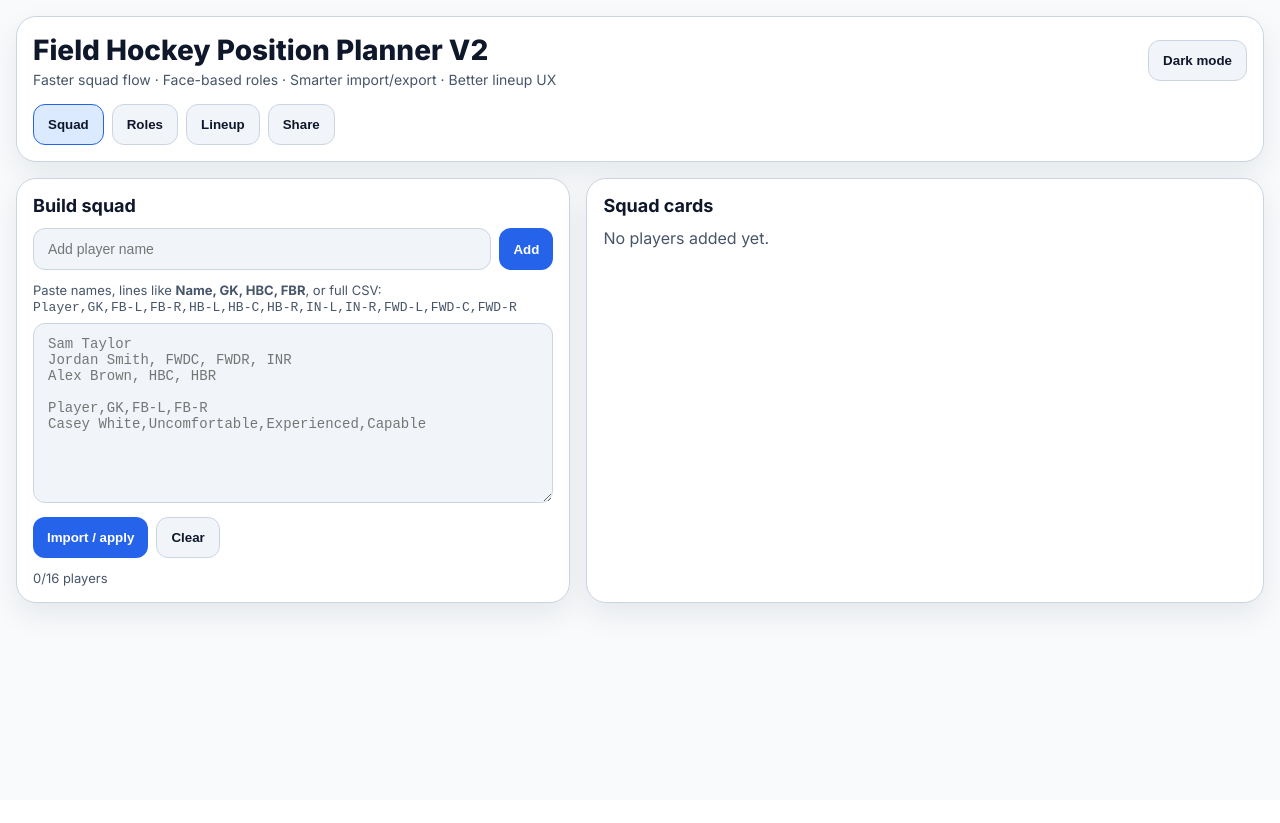
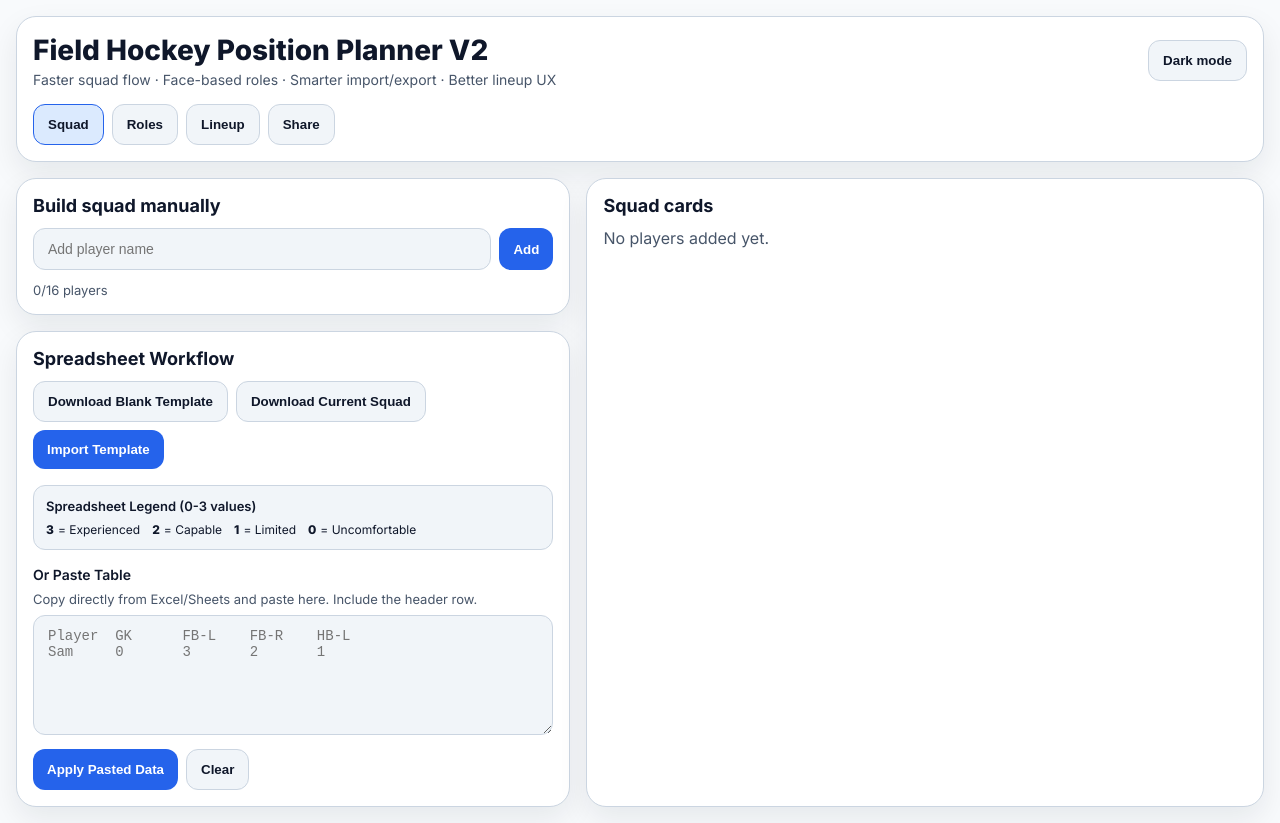
Before and after one commit to Barbiliscious/HockeyPlanner, a React (Vite) app: page / in a window 1280 px wide. Before the commit the page ends 800 px from the top, so only its background shows below. Built offline with nearby package versions, Linux system fonts and the light colour scheme.

Commit message:
Implement spreadsheet workflow for importing and exporting squad templates

```diff
--- a/package.json
+++ b/package.json
@@ -12,7 +12,8 @@
   "dependencies": {
     "lucide-react": "^1.11.0",
     "react": "^19.2.5",
-    "react-dom": "^19.2.5"
+    "react-dom": "^19.2.5",
+    "xlsx": "^0.18.5"
   },
   "devDependencies": {
     "@eslint/js": "^10.0.1",
--- a/src/App.jsx
+++ b/src/App.jsx
@@ -1,8 +1,9 @@
-import React, { useMemo, useState } from "react";
+import React, { useMemo, useState, useRef } from "react";
 import { SLOT_META, FORMATIONS, FORMATION_NAMES, defaultLayouts, defaultPitch } from "./data/positionModel";
 import { PREF_LEVELS, scoreWeight, prefMeta } from "./data/preferenceModel";
-import { pk, parseImportText, encodeState, decodeState, exportPreferencesCsv, exportMatchdaySummary } from "./utils/importExport";
+import { pk, parseSpreadsheetData, exportToExcel, encodeState, decodeState, exportMatchdaySummary } from "./utils/importExport";
 import { getLineupSummary } from "./utils/lineupUtils";
+import * as XLSX from 'xlsx';
 
 const MAX_PLAYERS = 16;
 
@@ -55,6 +56,8 @@ export default function FieldHockeyPositionPlannerV2() {
   const [dragStart, setDragStart] = useState(null);
   const [markerSize, setMarkerSize] = useState(3.2);
 
+  const fileInputRef = useRef(null);
+
   const t = THEMES[themeMode];
   const fSlots = FORMATIONS[formation];
   const pitchPos = pitchLayouts[formation];
@@ -99,9 +102,12 @@ export default function FieldHockeyPositionPlannerV2() {
     setMessage(`${name} added.`);
   };
 
-  const applyImport = () => {
-    const { playersToAdd, prefUpdates } = parseImportText(bulkImport, players);
-    if (!playersToAdd.length && !prefUpdates.length) return;
+  const applySpreadsheetData = (aoa) => {
+    const { playersToAdd, prefUpdates, stats } = parseSpreadsheetData(aoa, players);
+
+    if (!playersToAdd.length && !prefUpdates.length) {
+      return setMessage("No valid data found to import.");
+    }
 
     const existingByName = new Map(players.map((p) => [p.name.toLowerCase().replace(/[^a-z0-9]+/g, ""), p.id]));
     let created = [];
@@ -128,9 +134,42 @@ export default function FieldHockeyPositionPlannerV2() {
     setPlayers(mergedPlayers);
     setNextId(next);
     setPreferences(nextPrefs);
+    setActivePlayerId((prev) => prev ?? mergedPlayers[0]?.id ?? null);
+
+    let msg = `Import complete: ${stats.created} created, ${stats.matched} matched, ${stats.updated} preferences updated. Skipped ${stats.skipped} invalid/empty rows.`;
+    if (stats.errors.length) {
+      msg += ` Errors: ${stats.errors.join(" ")}`;
+    }
+    setMessage(msg);
+  };
+
+  const handleFileUpload = (e) => {
+    const file = e.target.files[0];
+    if (!file) return;
+    const reader = new FileReader();
+    reader.onload = (evt) => {
+      try {
+        const bstr = evt.target.result;
+        const wb = XLSX.read(bstr, { type: 'binary' });
+        const wsname = wb.SheetNames[0];
+        const ws = wb.Sheets[wsname];
+        const aoa = XLSX.utils.sheet_to_json(ws, { header: 1 });
+        applySpreadsheetData(aoa);
+      } catch (err) {
+        setMessage("Error reading Excel file. Ensure it is a valid .xlsx file.");
+      }
+    };
+    reader.readAsBinaryString(file);
+    e.target.value = null; // reset
+  };
+
+  const handlePaste = () => {
+    if (!bulkImport.trim()) return;
+    const rows = bulkImport.trim().split(/\r?\n/);
+    // Tab delimited support
+    const aoa = rows.map(r => r.split('\t'));
+    applySpreadsheetData(aoa);
     setBulkImport("");
-    setActivePlayerId((prev) => prev ?? mergedPlayers[0]?.id ?? null);
-    setMessage(`Imported ${created.length} player${created.length === 1 ? "" : "s"} and updated ${prefUpdates.length} role preference${prefUpdates.length === 1 ? "" : "s"}.`);
   };
 
   const removePlayer = (id) => {
@@ -466,10 +505,10 @@ export default function FieldHockeyPositionPlannerV2() {
 
         {tab === "Squad" && (
           <div style={{ display: "grid", gridTemplateColumns: "minmax(340px, 0.9fr) minmax(0, 1.1fr)", gap: 16 }}>
+            <div style={{ display: "flex", flexDirection: "column", gap: 16 }}>
               <div style={card}>
-              <div style={{ fontSize: 18, fontWeight: 700, marginBottom: 12 }}>Build squad</div>
-
-              <div style={{ display: "flex", gap: 8, marginBottom: 12 }}>
+                <div style={{ fontSize: 18, fontWeight: 700, marginBottom: 12 }}>Build squad manually</div>
+                <div style={{ display: "flex", gap: 8 }}>
                   <input
                     style={input}
                     value={newPlayer}
@@ -479,27 +518,46 @@ export default function FieldHockeyPositionPlannerV2() {
                   />
                   <button style={primaryBtn} onClick={addPlayer}>Add</button>
                 </div>
-
-              <div style={{ color: t.muted, fontSize: 13, marginBottom: 8 }}>
-                Paste names, lines like <b>Name, GK, HBC, FBR</b>, or full CSV:
-                <br />
-                <span style={{ fontFamily: "monospace" }}>Player,GK,FB-L,FB-R,HB-L,HB-C,HB-R,IN-L,IN-R,FWD-L,FWD-C,FWD-R</span>
+                <div style={{ marginTop: 12, color: t.muted, fontSize: 13 }}>
+                  {players.length}/{MAX_PLAYERS} players
+                </div>
               </div>
 
+              <div style={card}>
+                <div style={{ fontSize: 18, fontWeight: 700, marginBottom: 12 }}>Spreadsheet Workflow</div>
+
+                <div style={{ display: "flex", gap: 8, flexWrap: "wrap", marginBottom: 16 }}>
+                  <button style={secondaryBtn} onClick={() => exportToExcel(players, "blank")}>Download Blank Template</button>
+                  <button style={secondaryBtn} onClick={() => exportToExcel(players, "current")}>Download Current Squad</button>
+                  <button style={primaryBtn} onClick={() => fileInputRef.current.click()}>Import Template</button>
+                  <input type="file" accept=".xlsx,.csv" style={{ display: "none" }} ref={fileInputRef} onChange={handleFileUpload} />
+                </div>
+
+                <div style={{ marginBottom: 16, background: t.panelAlt, padding: 12, borderRadius: 12, border: `1px solid ${t.border}` }}>
+                  <div style={{ fontWeight: 600, fontSize: 13, marginBottom: 8 }}>Spreadsheet Legend (0-3 values)</div>
+                  <div style={{ display: "flex", gap: 12, flexWrap: "wrap" }}>
+                    {PREF_LEVELS.map(l => (
+                      <div key={l.value} style={{ fontSize: 12, display: "flex", alignItems: "center", gap: 4 }}>
+                        <span style={{ fontWeight: 800 }}>{l.value}</span> = {l.short}
+                      </div>
+                    ))}
+                  </div>
+                </div>
+
+                <div style={{ fontSize: 14, fontWeight: 600, marginBottom: 8 }}>Or Paste Table</div>
+                <div style={{ color: t.muted, fontSize: 13, marginBottom: 8 }}>
+                  Copy directly from Excel/Sheets and paste here. Include the header row.
+                </div>
                 <textarea
-                style={{ ...input, minHeight: 180, resize: "vertical" }}
+                  style={{ ...input, minHeight: 120, resize: "vertical" }}
                   value={bulkImport}
                   onChange={(e) => setBulkImport(e.target.value)}
-                placeholder={`Sam Taylor\nJordan Smith, FWDC, FWDR, INR\nAlex Brown, HBC, HBR\n\nPlayer,GK,FB-L,FB-R\nCasey White,Uncomfortable,Experienced,Capable`}
+                  placeholder={`Player\tGK\tFB-L\tFB-R\tHB-L\nSam\t0\t3\t2\t1`}
                 />
-
                 <div style={{ display: "flex", gap: 8, flexWrap: "wrap", marginTop: 10 }}>
-                <button style={primaryBtn} onClick={applyImport}>Import / apply</button>
+                  <button style={primaryBtn} onClick={handlePaste}>Apply Pasted Data</button>
                   <button style={secondaryBtn} onClick={() => setBulkImport("")}>Clear</button>
                 </div>
-
-              <div style={{ marginTop: 12, color: t.muted, fontSize: 13 }}>
-                {players.length}/{MAX_PLAYERS} players
               </div>
             </div>
 
@@ -836,7 +894,6 @@ export default function FieldHockeyPositionPlannerV2() {
             <div style={card}>
               <div style={{ fontSize: 18, fontWeight: 700, marginBottom: 8 }}>Export tools</div>
               <div style={{ display: "flex", flexDirection: "column", gap: 10 }}>
-                <textarea readOnly value={exportPreferencesCsv(players, prefScore)} style={{ ...input, minHeight: 180, fontFamily: "monospace", fontSize: 12 }} />
                 <textarea readOnly value={exportMatchdaySummary(fSlots, lineup, byId)} style={{ ...input, minHeight: 180, fontFamily: "monospace", fontSize: 12 }} />
                 <button style={primaryBtn} onClick={createShare}>Generate share code</button>
                 {!!shareCode && <textarea readOnly value={shareCode} style={{ ...input, minHeight: 140, fontFamily: "monospace", fontSize: 11 }} onClick={(e) => e.target.select()} />}
--- a/src/utils/importExport.js
+++ b/src/utils/importExport.js
@@ -1,4 +1,5 @@
 import { SLOT_META } from '../data/positionModel';
+import * as XLSX from 'xlsx';
 
 export function clampName(n) {
   return n.trim().replace(/\s+/g, " ");
@@ -16,13 +17,21 @@ export function pk(playerId, slotCode) {
   return `${playerId}__${slotCode}`;
 }
 
-export function parseImportText(text, players) {
-  const raw = text.trim();
-  if (!raw) return { playersToAdd: [], prefUpdates: [] };
+const parseLevel = (val) => {
+  const prefText = nl(val);
+  if (prefText === "experienced" || prefText === "3") return 3;
+  if (prefText === "capable" || prefText === "2") return 2;
+  if (prefText === "limited" || prefText === "1") return 1;
+  if (prefText === "uncomfortable" || prefText === "0") return 0;
+  return null;
+}
 
-  const lines = raw.split(/\r?\n/).map((l) => l.trim()).filter(Boolean);
+export function parseSpreadsheetData(aoa, players) {
+  if (!aoa || aoa.length === 0) return { playersToAdd: [], prefUpdates: [], stats: { matched: 0, created: 0, updated: 0, skipped: 0, errors: [] } };
+
   const playersToAdd = [];
   const prefUpdates = [];
+  const stats = { matched: 0, created: 0, updated: 0, skipped: 0, errors: [] };
 
   const slotMap = {};
   SLOT_META.forEach((s) => {
@@ -34,97 +43,99 @@ export function parseImportText(text, players) {
   const addPlayerIfMissing = (name) => {
     const clean = clampName(name);
     if (!clean) return null;
-    if (!playersToAdd.some((p) => nl(p.name) === nl(clean)) && !players.some(p => nl(p.name) === nl(clean))) {
+    const exists = players.some(p => nl(p.name) === nl(clean)) || playersToAdd.some(p => nl(p.name) === nl(clean));
+    if (!exists) {
       playersToAdd.push({ name: clean });
+      stats.created++;
+    } else if (players.some(p => nl(p.name) === nl(clean))) {
+      stats.matched++;
     }
     return clean;
   };
 
-  const parsePositionsList = (value) =>
-    String(value || "")
-      .split(/[|;/]+/)
-      .map((x) => slotMap[nl(x)])
-      .filter(Boolean);
-
-  const first = lines[0];
-  if (first.includes(",") && /name|player/i.test(first)) {
-    if (/experienced|capable/i.test(first)) {
-      const headers = first.split(",").map((h) => nl(h));
-      const idx = {
-        name: headers.findIndex((h) => h === "name" || h === "player"),
-        experienced: headers.findIndex((h) => h === "experienced"),
-        capable: headers.findIndex((h) => h === "capable"),
-        limited: headers.findIndex((h) => h === "limited"),
-        uncomfortable: headers.findIndex((h) => h === "uncomfortable"),
-      };
-
-      lines.slice(1).forEach((line) => {
-        const cells = line.split(",").map((c) => c.trim().replace(/^"|"$/g, ""));
-        const name = addPlayerIfMissing(cells[idx.name] || "");
-        if (!name) return;
-        [
-          { level: 3, key: idx.experienced },
-          { level: 2, key: idx.capable },
-          { level: 1, key: idx.limited },
-          { level: 0, key: idx.uncomfortable },
-        ].forEach(({ level, key }) => {
-          if (key === -1) return;
-          parsePositionsList(cells[key]).forEach((slotCode) => {
-            prefUpdates.push({ name, slotCode, value: level });
-          });
-        });
-      });
-    } else {
-      const headers = first.split(",").map((h) => nl(h));
+  const headers = aoa[0].map(h => nl(h));
   const idx = {
     name: headers.findIndex((h) => h === "name" || h === "player"),
   };
 
+  if (idx.name === -1) {
+    stats.errors.push("Could not find 'Player' or 'Name' column header.");
+    return { playersToAdd, prefUpdates, stats };
+  }
+
   const colMap = {};
+  let unknownCols = 0;
   headers.forEach((h, i) => {
-         if (slotMap[h]) colMap[i] = slotMap[h];
+    if (i === idx.name) return;
+    if (slotMap[h]) {
+      colMap[i] = slotMap[h];
+    } else if (h) {
+      unknownCols++;
+    }
   });
 
-      lines.slice(1).forEach((line) => {
-        const cells = line.split(",").map((c) => c.trim().replace(/^"|"$/g, ""));
-        const name = addPlayerIfMissing(cells[idx.name] || "");
-        if (!name) return;
+  if (unknownCols > 0) {
+    stats.errors.push(`Ignored ${unknownCols} unknown column(s).`);
+  }
 
-        cells.forEach((val, i) => {
-           if (i === idx.name) return;
+  aoa.slice(1).forEach((row) => {
+    if (!row || row.length === 0 || !row[idx.name] || String(row[idx.name]).includes("=")) {
+      stats.skipped++;
+      return;
+    }
+
+    const name = addPlayerIfMissing(String(row[idx.name]) || "");
+    if (!name) {
+      stats.skipped++;
+      return;
+    }
+
+    row.forEach((val, i) => {
+      if (i === idx.name || val === undefined || val === null || val === "") return;
       const slotCode = colMap[i];
       if (slotCode) {
-              const prefText = nl(val);
-              let level = 1;
-              if (prefText === "experienced" || prefText === "3") level = 3;
-              else if (prefText === "capable" || prefText === "2") level = 2;
-              else if (prefText === "limited" || prefText === "1") level = 1;
-              else if (prefText === "uncomfortable" || prefText === "0") level = 0;
-
-              if (val) prefUpdates.push({ name, slotCode, value: level });
+        const level = parseLevel(val);
+        if (level !== null) {
+          prefUpdates.push({ name, slotCode, value: level });
+          stats.updated++;
+        }
       }
     });
   });
+
+  return { playersToAdd, prefUpdates, stats };
 }
 
-    return { playersToAdd, prefUpdates };
+export function exportToExcel(players, type) {
+  const headers = ["Player", ...SLOT_META.map(s => s.displayCode)];
+  const aoa = [headers];
+
+  if (type === "current") {
+    players.forEach((player) => {
+      const row = [player.name];
+      SLOT_META.forEach(() => {
+        row.push(1);
+      });
+      aoa.push(row);
+    });
+  } else {
+    aoa.push(["", "", "", "", "", "", "", "", "", "", "", ""]);
+    aoa.push(["", "", "", "", "", "", "", "", "", "", "", ""]);
+    aoa.push(["", "", "", "", "", "", "", "", "", "", "", ""]);
   }
 
-  lines.forEach((line) => {
-    if (line.includes(",")) {
-      const [namePart, ...rest] = line.split(",");
-      const name = addPlayerIfMissing(namePart);
-      if (!name) return;
-      const roles = rest.map((r) => slotMap[nl(r)]).filter(Boolean);
-      roles.forEach((slotCode, idx) => {
-        prefUpdates.push({ name, slotCode, value: idx === 0 ? 3 : 2 });
-      });
-    } else {
-      addPlayerIfMissing(line);
-    }
-  });
+  aoa.push([]);
+  aoa.push(["Legend:"]);
+  aoa.push(["3 = Experienced"]);
+  aoa.push(["2 = Capable"]);
+  aoa.push(["1 = Limited"]);
+  aoa.push(["0 = Uncomfortable"]);
 
-  return { playersToAdd, prefUpdates };
+  const wb = XLSX.utils.book_new();
+  const ws = XLSX.utils.aoa_to_sheet(aoa);
+  XLSX.utils.book_append_sheet(wb, ws, "Squad");
+  const filename = type === "current" ? "Current_Squad_Template.xlsx" : "Blank_Template.xlsx";
+  XLSX.writeFile(wb, filename);
 }
 
 export function encodeState(state) {
@@ -150,25 +161,6 @@ export function decodeState(code) {
   }
 }
 
-export function exportPreferencesCsv(players, prefScore) {
-  const headers = ["Player", ...SLOT_META.map(s => s.displayCode)];
-  const rows = [headers.join(",")];
-
-  players.forEach((player) => {
-    const row = [player.name];
-    SLOT_META.forEach((slot) => {
-      const score = prefScore(player.id, slot.code);
-      let text = "Limited";
-      if (score === 3) text = "Experienced";
-      else if (score === 2) text = "Capable";
-      else if (score === 0) text = "Uncomfortable";
-      row.push(text);
-    });
-    rows.push(row.join(","));
-  });
-  return rows.join("\n");
-}
-
 export function exportMatchdaySummary(fSlots, lineup, byId) {
   return fSlots
     .map((spot) => {
```
Also changed, not shown: 1 other file (tests, documents, lock files or other folders). Lines whose indentation alone changed are shown as unchanged.
